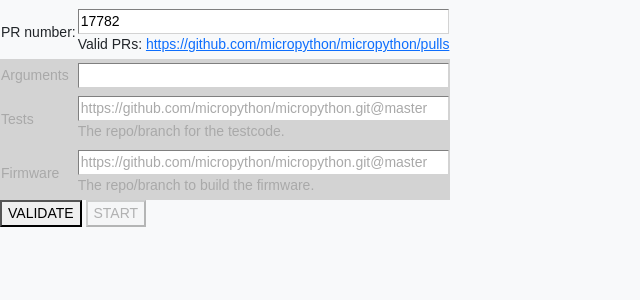
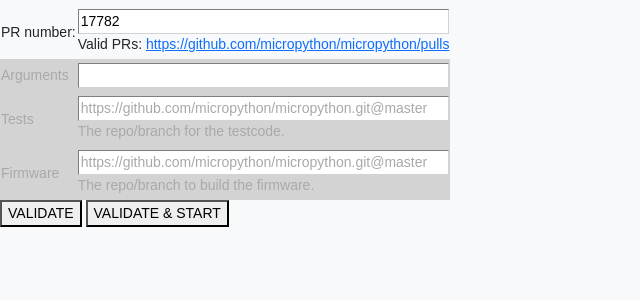
Before and after one commit to octoprobe/testbed_micropython_reports, a FastAPI app: page /jobs/start_pr in a window 1280 px wide. Shown: the part 172-472 px from the top of the page, without its empty margins (0-640 px from the left). Run offline with FastAPI, Linux system fonts and the light colour scheme; parts of the project's set-up code (start-up, migrations or seed data) failed here and were passed over.

Commit message:
VALIDATE -> VALIDATE & START

```diff
--- a/app/templates/jobs_pr.html
+++ b/app/templates/jobs_pr.html
@@ -81,9 +81,9 @@ Octoprobe - testbed_micropython
       onclick="this.innerHTML='VALIDATE ⏳'; this.style.cursor='wait';">
       VALIDATE
     </button>
-    <button type="submit" name="action" value="start" {{ form_rc.button_start_disabled }}
-      onclick="this.innerHTML='START ⏳'; this.style.cursor='wait';">
-      START
+    <button type="submit" name="action" value="validate_and_start"
+      onclick="this.innerHTML='VALIDATE & START ⏳'; this.style.cursor='wait';">
+      VALIDATE & START
     </button>
   </p>
 
```
